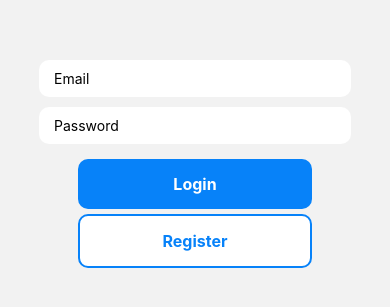
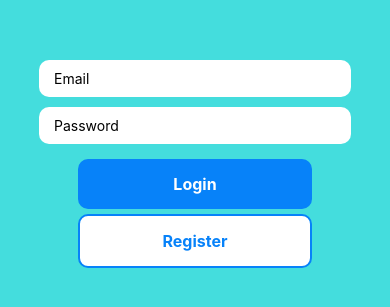
Before and after one commit to TheYuriG/fullstackTodoApp, a React Native app: screen /Login in a window 390 px wide. Shown: the part 263-570 px from the top of the page. Built offline with nearby package versions, Linux system fonts and the light colour scheme.

Commit message:
fully commented the login page

```diff
--- a/screens/login.js
+++ b/screens/login.js
@@ -4,13 +4,17 @@ import { KeyboardAvoidingView, TextInput, TouchableOpacity } from 'react-native'
 
 const LoginScreen = () => {
 	return (
+		//? We use a "KeyboardAvoidingView" so the fields won't be obscured by the keyboard
 		<KeyboardAvoidingView style={styles.container} behavior="padding">
+			{/* //? Container that has both input fields */}
 			<View style={styles.inputContainer}>
+				{/* //? Email field */}
 				<TextInput
 					placeholder="Email"
 					//value={''} onChangedText={(text) => ''}
 					style={styles.input}
 				></TextInput>
+				{/* //? Password field */}
 				<TextInput
 					placeholder="Password"
 					//		value={''}
@@ -19,6 +23,7 @@ const LoginScreen = () => {
 					style={styles.input}
 				></TextInput>
 			</View>
+			{/* //? Container for both Login/Register buttons */}
 			<View style={styles.buttonContainer}>
 				<TouchableOpacity onPress={() => {}} style={styles.button}>
 					<Text style={styles.buttonText}>Login</Text>
@@ -34,38 +39,40 @@ const LoginScreen = () => {
 export default LoginScreen;
 
 const styles = StyleSheet.create({
+	//? The view that will use the whole screen
 	container: {
-		flex: 1,
-		justifyContent: 'center',
-		alignItems: 'center',
+		flex: 1, //? Flex 1 for maximum stretch
+		justifyContent: 'center', //? Center everything vertically
+		alignItems: 'center', //? Center everything horizontally
+		backgroundColor: '#44dddd', //? Paint the background light blue
 	},
-	inputContainer: { width: '80%' },
+	inputContainer: { width: '80%' }, //? Make the input containers take 80% of the horizontal screen space
 	input: {
-		backgroundColor: 'white',
-		paddingHorizontal: 15,
-		paddingVertical: 10,
-		borderRadius: 10,
-		marginTop: 10,
+		backgroundColor: 'white', //? Give the input containers a white background
+		paddingHorizontal: 15, //? Space horizontally the input text from the edges of the containers
+		paddingVertical: 10, //? Space vertically the input text from the edges of the containers
+		borderRadius: 10, //? Round the edges of the input containers
+		marginTop: 10, //? Space each container away from each other
 	},
 	buttonContainer: {
-		width: '60%',
-		justifyContent: 'center',
-		alignItems: 'center',
-		marginTop: 15,
+		width: '60%', //? Make the button containers take 60% of the horizontal screen space
+		justifyContent: 'center', //? Center both buttons vertically
+		alignItems: 'center', //? Center both buttons horizontally
+		marginTop: 15, //? Space each button away from each other
 	},
 	button: {
-		backgroundColor: '#0782F9',
-		alignItems: 'center',
-		width: '100%',
-		padding: 15,
-		borderRadius: 10,
+		backgroundColor: '#0782F9', //? Paint the button blue
+		alignItems: 'center', //? Center the button on the middle of the buttonContainer
+		width: '100%', //? Make the button take the entire horizontal space on the buttonContainer
+		padding: 15, //? Space the inner button text from the edges
+		borderRadius: 10, //? Round the edges of the buttons
 	},
 	buttonOutline: {
-		backgroundColor: 'white',
-		marginTop: 5,
-		borderColor: '#0782F9',
-		borderWidth: 2,
+		backgroundColor: 'white', //? Paint white the Register button
+		marginTop: 5, //? Distance the Register button from the Login button
+		borderColor: '#0782F9', //? Give the Register button some border color
+		borderWidth: 2, //? Give the Register button some border width
 	},
-	buttonText: { color: 'white', fontWeight: '700', fontSize: 16 },
-	buttonOutlineText: { color: '#0782F9', fontWeight: '700', fontSize: 16 },
+	buttonText: { color: 'white', fontWeight: '700', fontSize: 16 }, //? Login button's text
+	buttonOutlineText: { color: '#0782F9', fontWeight: '700', fontSize: 16 }, //? Register button's text
 });
```
